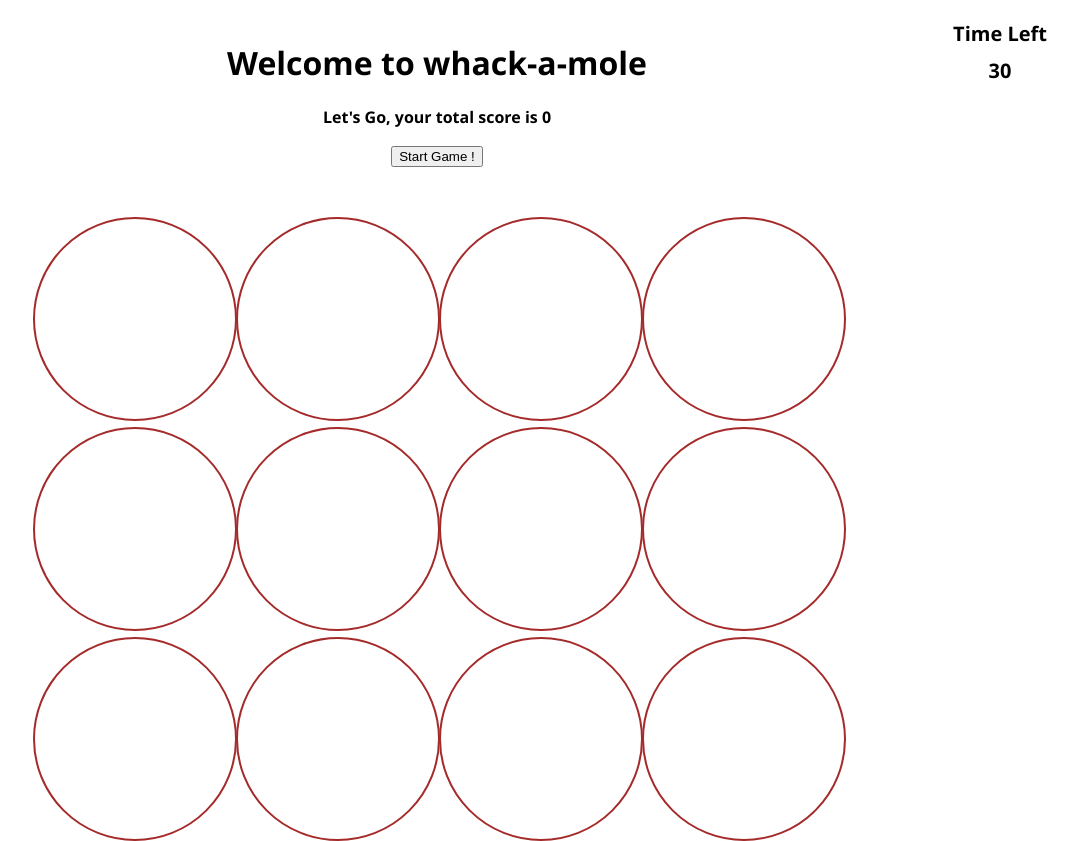
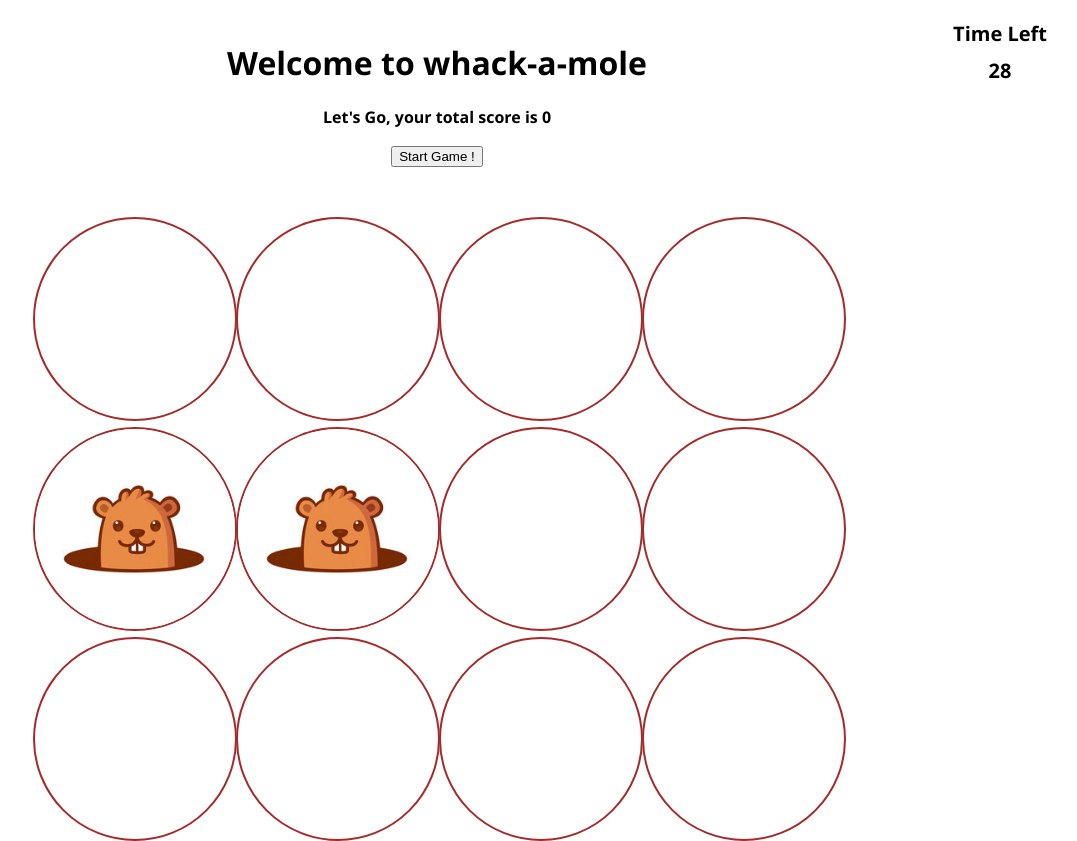
Before and after one commit to kishore7860/whac-a-mole, a plain HTML site: page index.html in a window 1280 px wide. Both pictures are taken after a click on the button "Start Game !". Shown: the whole page, without its empty margins (203-1280 px from the left). Drawn offline with Linux system fonts and the light colour scheme.

Commit message:
whac-a-mole app created

```diff
--- a/app.js
+++ b/app.js
@@ -0,0 +1,105 @@
+const blocks = document.querySelectorAll('.block');
+
+const model = {
+    GameState: {
+        score: 0,
+        timeLeft: 30,
+        activeMoles: new Set(),
+        reset() {
+            this.score = 0;
+            this.timeLeft = 30;
+            this.activeMoles.clear();
+        },
+        updateScore() {
+            this.score++;
+        }
+    }
+};
+
+const view = {
+    scoreEl: document.getElementById('score'),
+    timeEl: document.getElementById('time'),
+    startBtn: document.getElementById('start-button'),
+
+    renderScore(score) {
+        this.scoreEl.textContent = score;
+    },
+
+    renderTime(time) {
+        this.timeEl.textContent = time;
+    },
+
+    clearBoard() {
+        blocks.forEach(block => {
+            const mole = block.querySelector('.mole');
+            if (mole) block.removeChild(mole);
+        });
+    },
+
+    showMole(block) {
+        const mole = document.createElement('img');
+        mole.src = 'images/mole.jpg';
+        mole.classList.add('mole');
+        block.appendChild(mole);
+        return mole;
+    }
+};
+
+const controller = {
+    gameInterval: null,
+    moleInterval: null,
+
+    getRandomEmptyBlock() {
+        const emptyBlocks = [...blocks].filter(block => !block.querySelector('.mole'));
+        if (emptyBlocks.length === 0) return null;
+        const randIndex = Math.floor(Math.random() * emptyBlocks.length);
+        return emptyBlocks[randIndex];
+    },
+
+    spawnMole() {
+        if (model.GameState.activeMoles.size >= 3) return;
+        const block = controller.getRandomEmptyBlock();
+        if (!block) return;
+
+        const mole = view.showMole(block);
+        model.GameState.activeMoles.add(block);
+
+        mole.addEventListener('click', () => {
+            model.GameState.updateScore();
+            view.renderScore(model.GameState.score);
+            block.removeChild(mole);
+            model.GameState.activeMoles.delete(block);
+        });
+
+        setTimeout(() => {
+            if (block.contains(mole)) {
+                block.removeChild(mole);
+                model.GameState.activeMoles.delete(block);
+            }
+        }, 2000);
+    },
+
+    startGame() {
+        model.GameState.reset();
+        view.renderScore(model.GameState.score);
+        view.renderTime(model.GameState.timeLeft);
+        view.clearBoard();
+
+        this.gameInterval = setInterval(() => {
+            model.GameState.timeLeft--;
+            view.renderTime(model.GameState.timeLeft);
+            if (model.GameState.timeLeft <= 0) {
+                clearInterval(this.gameInterval);
+                clearInterval(this.moleInterval);
+                alert('Time is Up !!!');
+                view.clearBoard();
+            }
+        }, 1000);
+
+        this.moleInterval = setInterval(() => {
+            controller.spawnMole();
+        }, 1000);
+    }
+};
+
+view.startBtn.addEventListener('click', () => controller.startGame());
```
Also changed, not shown: index.html (+0 -1 lines).
